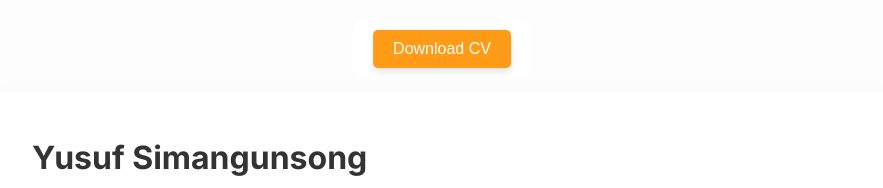
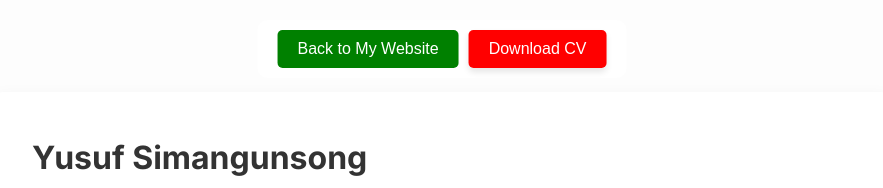
Before and after one commit to Yssufszz/yssfsz-cv, a plain HTML site: page index.html in a window 1280 px wide. Shown: the top 188 px of the page, without its empty margins (198-1081 px from the left). Drawn offline with Linux system fonts and the light colour scheme.

Commit message:
Nambah Button Back Web

```diff
--- a/index.css
+++ b/index.css
@@ -76,7 +76,11 @@
 .profile a:hover {
   text-decoration: underline;
 }
+
 .button-container {
+  display: flex;
+  justify-content: center;
+  gap: 10px;
   position: absolute;
   top: 20px;
   left: 50%;
@@ -88,7 +92,7 @@
 }
 
 .download-btn {
-    background-color: #FF9B17;
+  background-color: #ff0000;
   color: white;
   padding: 10px 20px;
   font-size: 16px;
@@ -99,9 +103,23 @@
 }
 
 .download-btn:hover {
-    background-color: #F16767;
+  background-color: #ffae00;
 }
 
+.back-btn {
+  background-color: green;
+  color: white;
+  border: none;
+  padding: 10px 20px;
+  font-size: 16px;
+  cursor: pointer;
+  border-radius: 5px;
+  transition: background-color 0.3s;
+}
+
+.back-btn:hover {
+  background-color: #3dfc93;
+}
 
 @media (max-width: 600px) {
   body {
--- a/index.html
+++ b/index.html
@@ -11,7 +11,11 @@
 <body>
 
   <div class="button-container">
-    <a href="https://yssufszz.github.io/yssfsz-cv/Yusuf_Simangunsong_CV.pdf" download>
+    <a href="https://yssfsz.netlify.app/">
+      <button class="back-btn">Back to My Website</button>
+    </a>
+
+    <a href="https://yssufszz.github.io/yssfsz-cv/" download>
       <button class="download-btn">Download CV</button>
     </a>
   </div>
```
Lines whose indentation alone changed are shown as unchanged.
